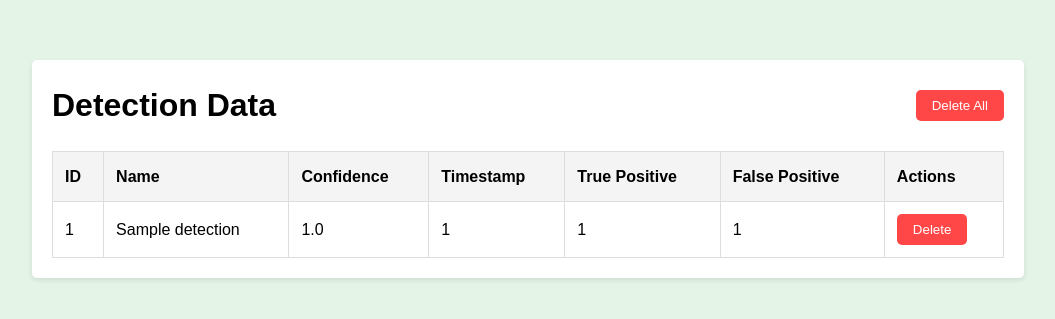
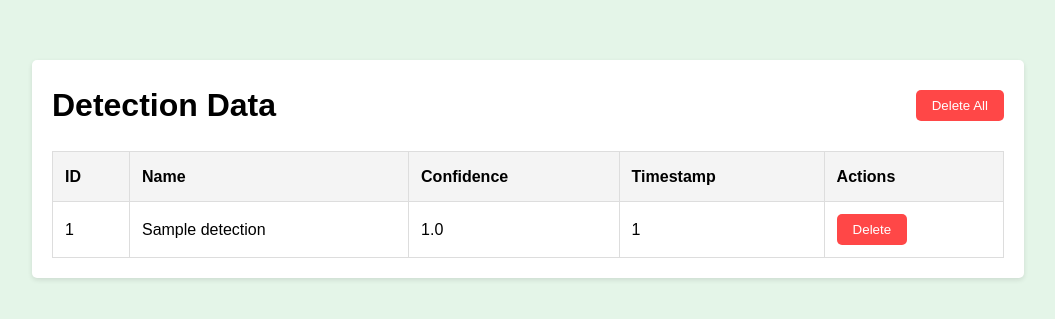
Before and after one commit to Oohoo261/project_webapp_pest_detection, a Flask app: page /data in a window 1280 px wide. Shown: the part 96-415 px from the top of the page, without its empty margins (112-1167 px from the left). Run offline with Flask 3, Linux system fonts and the light colour scheme; tables that the repository leaves empty hold one stand-in row (values such as "Sample post").

Commit message:
update file

```diff
--- a/app.py
+++ b/app.py
@@ -9,7 +9,7 @@ import torch
 app = Flask(__name__, template_folder="templates")
 
 # Load YOLOv5 model
-model = torch.hub.load('ultralytics/yolov5', 'custom', path='best.pt')
+model = torch.hub.load('ultralytics/yolov5', 'custom', path='yolov5/runs/train/exp2/weights/best.pt')
 
 classNames = ['Atlas-moth', 'Black-Grass-Caterpillar', 'Coconut-black-headed-caterpillar', 'Common cutworm', 'Cricket', 'Diamondback-moth',
          'Fall-Armyworm', 'Grasshopper', 'Green-weevil', 'Leaf-eating-caterpillar', 'Oriental-Mole-Cricket', 'Oriental-fruit-fly',
@@ -26,11 +26,16 @@ def check_schema():
     for column in columns:
         print(column)
 
-check_schema()
-
 def update_schema():
     conn = sqlite3.connect('databasev5.db')
     cursor = conn.cursor()
+
+    # Check if the old table exists
+    cursor.execute("SELECT name FROM sqlite_master WHERE type='table' AND name='detections'")
+    if cursor.fetchone() is None:
+        print("Table 'detections' does not exist. Skipping schema update.")
+        conn.close()
+        return
 
     # Create a new table with the updated schema
     cursor.execute('''
@@ -38,9 +43,7 @@ def update_schema():
             id INTEGER PRIMARY KEY AUTOINCREMENT,
             name TEXT NOT NULL,
             confident REAL NOT NULL,
-            timestamp INTEGER NOT NULL,
-            true_positive INTEGER DEFAULT 0,
-            false_positive INTEGER DEFAULT 0
+            timestamp INTEGER NOT NULL
         )
     ''')
 
@@ -60,8 +63,6 @@ def update_schema():
     conn.commit()
     conn.close()
 
-update_schema()
-
 def create_database():
     conn = sqlite3.connect('databasev5.db')
     cursor = conn.cursor()
@@ -69,24 +70,19 @@ def create_database():
                         id INTEGER PRIMARY KEY AUTOINCREMENT,
                         name TEXT NOT NULL,
                         confident REAL NOT NULL,
-                        timestamp INTEGER NOT NULL,
-                        true_positive INTEGER DEFAULT 0,
-                        false_positive INTEGER DEFAULT 0
+                        timestamp INTEGER NOT NULL
                       )''')
     conn.commit()
     conn.close()
 
-
-def insert_detection(name, confident, timestamp, true_positive=0, false_positive=0):
+def insert_detection(name, confident, timestamp):
     conn = sqlite3.connect('databasev5.db')
     cursor = conn.cursor()
     current_timestamp = time.strftime('%H:%M:%S')  # Format time as hours:minutes:seconds
-    cursor.execute("INSERT INTO detections (name, confident, timestamp, true_positive, false_positive) VALUES (?, ?, ?, ?, ?)",
-                   (name, confident, current_timestamp, true_positive, false_positive))
+    cursor.execute("INSERT INTO detections (name, confident, timestamp) VALUES (?, ?, ?)",
+                   (name, confident, current_timestamp))
     conn.commit()
     conn.close()
-
-
 
 def fetch_data_from_database():
     conn = sqlite3.connect('databasev5.db')
@@ -161,13 +157,8 @@ def detect_objects(frame):
             cv2.putText(frame, label, (x1, y1 - 2), 0, 1, [255, 255, 255], thickness=1, lineType=cv2.LINE_AA)
             detections.append((class_name, conf, timestamp))
 
-            # Modify based on your criteria for true positive or false positive
-            true_positive = 1  # Set as needed
-            false_positive = 0  # Set as needed
-
-            insert_detection(class_name, conf, timestamp, true_positive, false_positive)
+            insert_detection(class_name, conf, timestamp)  # Removed true_positive and false_positive
     return frame, detections
-
 
 def generate_frames():
     cap = cv2.VideoCapture(0)
@@ -274,6 +265,8 @@ def mark_notification_as_read(notification_id):
     conn.close()
 
 if __name__ == '__main__':
+    create_database()  # Ensure the database and table are created first
+    update_schema()    # Update the schema
     if not os.path.exists('uploads'):
         os.makedirs('uploads')
     app.run(debug=True)
--- a/templates/data.html
+++ b/templates/data.html
@@ -66,8 +66,6 @@
                         <th>Name</th>
                         <th>Confidence</th>
                         <th>Timestamp</th>
-                        <th>True Positive</th>
-                        <th>False Positive</th>
                         <th>Actions</th>
                     </tr>
                 </thead>
@@ -78,8 +76,6 @@
                         <td>{{ row[1] }}</td>
                         <td>{{ row[2] }}</td>
                         <td>{{ row[3] }}</td>
-                        <td>{{ row[4] }}</td>
-                        <td>{{ row[5] }}</td>
                         <td>
                             <form action="{{ url_for('delete_detection') }}" method="POST" style="display: inline;">
                                 <input type="hidden" name="id" value="{{ row[0] }}">
```
Also changed, not shown: requirements.txt (added, +241 -0 lines), databasev5.db (added), templates/index.html (line endings or trailing spaces), uploads/111718816.jpg (added), uploads/1318104676.jpg (added), uploads/4.png (added), uploads/47bed37c-8041-4046-a554-70899963d213.jpg (added), uploads/564000002740101.jpg (added), uploads/58ad022b-c8af-48b9-8fad-6a74d0e48ec2.jpg (added), uploads/93eeaf04-e5cc-497e-9ca5-f8070d13eee7.jpg (added), uploads/Dtbezn3nNUxytg04aiHunbLgjsfh9bSlt0hYeUSNj0imVr.webp (added), uploads/dysdercus-cingulatus-species-insect-commonly-260nw-2396884121.webp (added), uploads/images (19).jpg (added), uploads/images (2).jpg (added), 1 more files.
